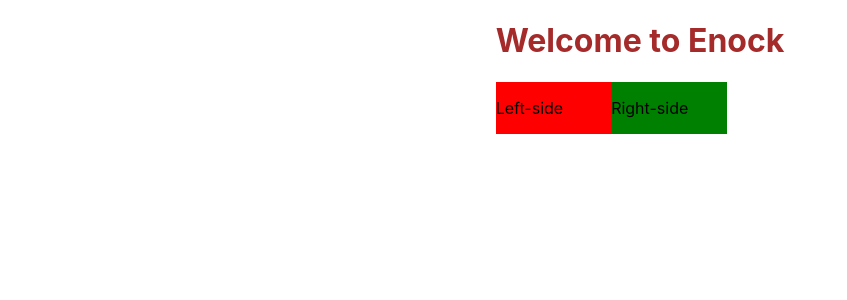
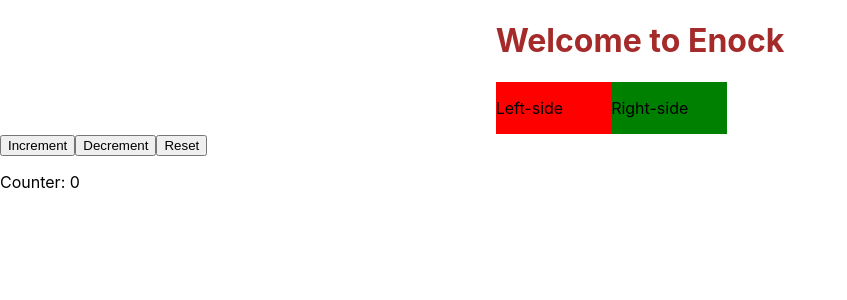
Before and after one commit to wasswaenockmale/reactJS-sessions, a React (Create React App) app in the folder myfirstapp/: page / in a window 1280 px wide. Shown: the top 300 px of the page, without its empty margins (0-847 px from the left). Built offline with nearby package versions, Linux system fonts and the light colour scheme.

Commit message:
I have also included the Counter section to the app in index.js file

```diff
--- a/myfirstapp/src/index.js
+++ b/myfirstapp/src/index.js
@@ -2,6 +2,7 @@ import React from 'react';
 import ReactDOM from 'react-dom/client';
 import './index.css';
 import App from './App';
+import Btn from './Counter/Btn'
 import reportWebVitals from './reportWebVitals';
 import Footer from './Footer';
 
@@ -9,6 +10,7 @@ const root = ReactDOM.createRoot(document.getElementById('root'));
 root.render(
   <React.StrictMode>
     <Footer />
+    <Btn />
   </React.StrictMode>
 );
 
```
